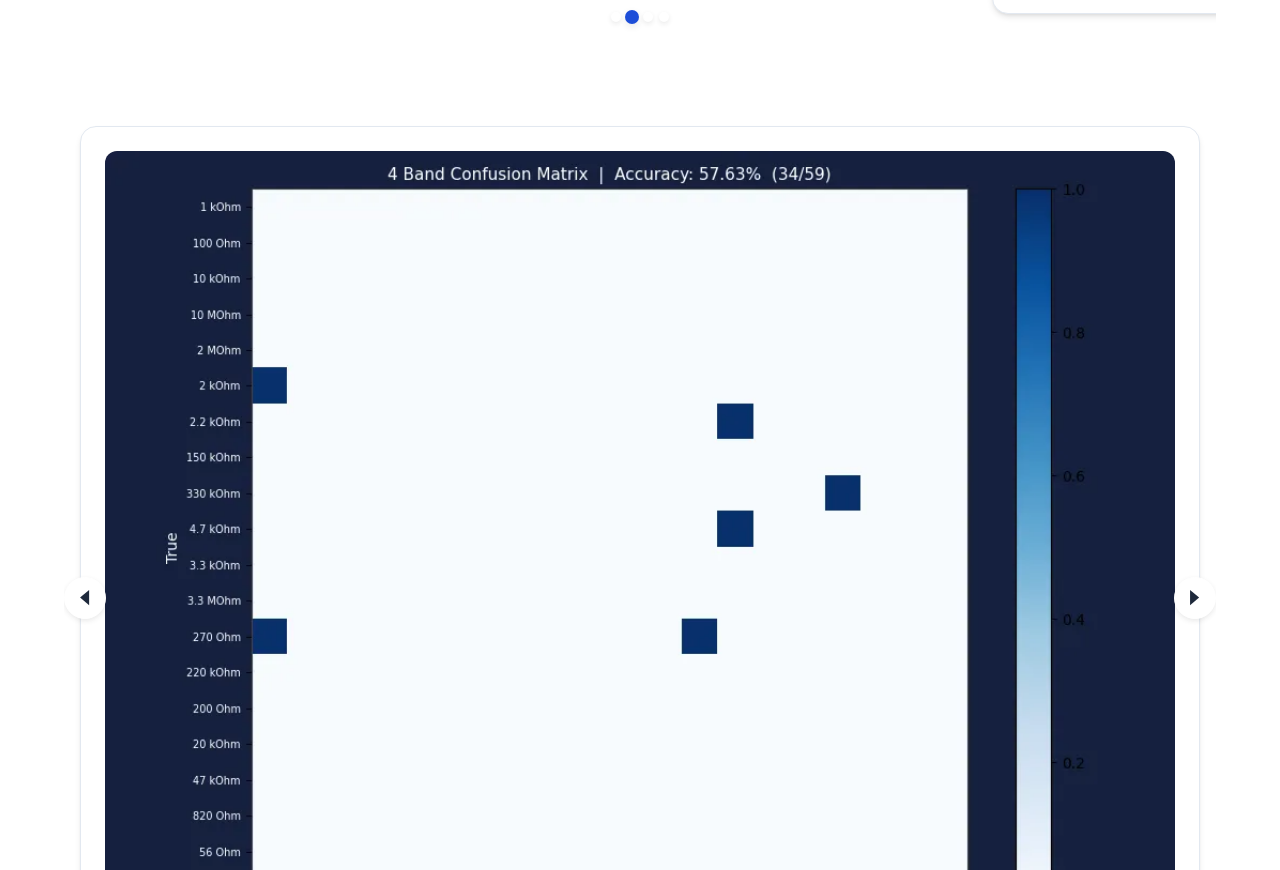
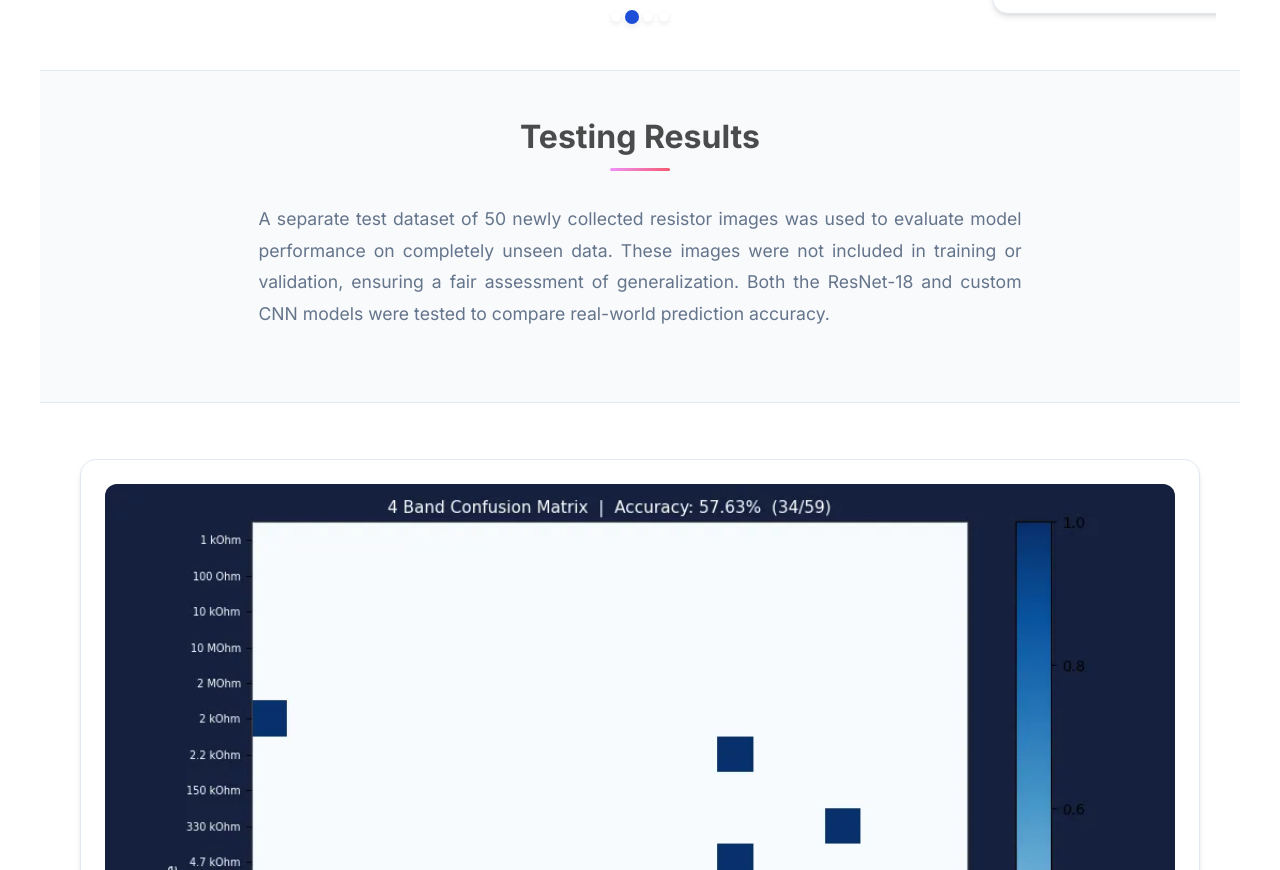
Before and after one commit to AndrewReinJr/courseprojectpage, a plain HTML site: page index.html in a window 1280 px wide. Shown: the part 1794-2664 px from the top of the page. Drawn offline with nearby package versions, Linux system fonts and the light colour scheme; some icons are missing.

Commit message:
Update index.html

```diff
--- a/index.html
+++ b/index.html
@@ -289,7 +289,23 @@
 </div>
 </section>
 <!-- End image carousel -->
-
+<!-- Paper abstract -->
+<section class="section hero is-light">
+  <div class="container is-max-desktop">
+    <div class="columns is-centered has-text-centered">
+      <div class="column is-four-fifths">
+        <h2 class="title is-3">Testing Results</h2>
+        <div class="content has-text-justified">
+          <!-- TODO: Replace with your paper abstract -->
+          <p>
+            A separate test dataset of 50 newly collected resistor images was used to evaluate model performance on completely unseen data. These images were not included in training or validation, ensuring a fair assessment of generalization. Both the ResNet-18 and custom CNN models were tested to compare real-world prediction accuracy.
+          </p>
+        </div>
+      </div>
+    </div>
+  </div>
+</section>
+<!-- End paper abstract -->
 <!-- Image carousel 2-->
 <section class="hero is-small">
   <div class="hero-body">
```
